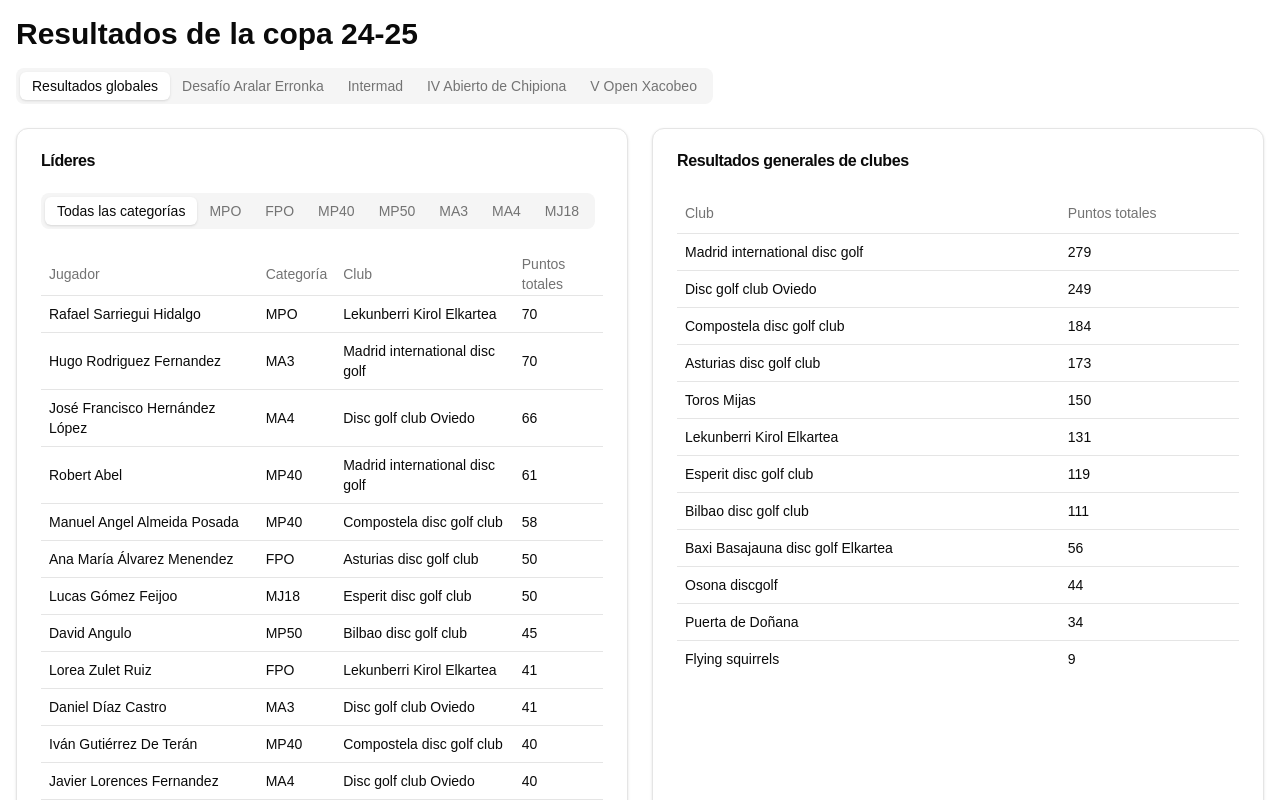
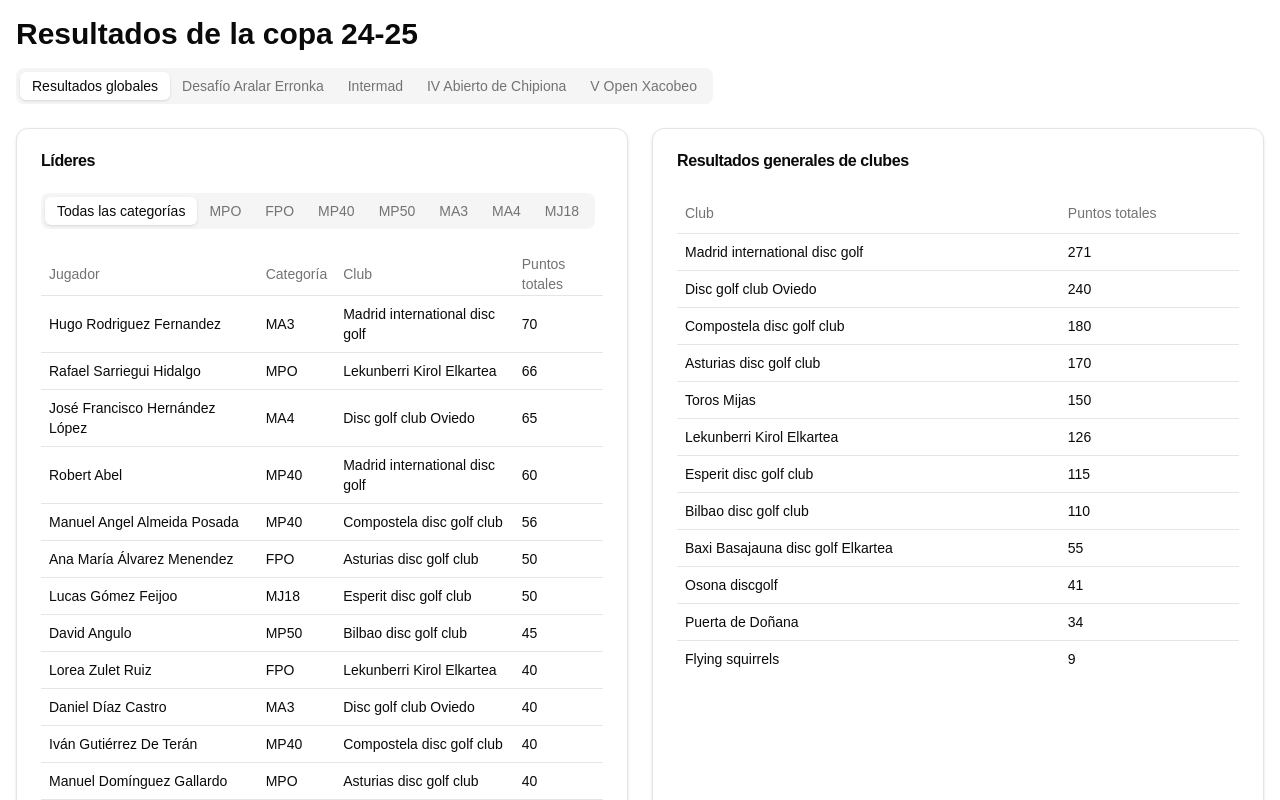
Before and after one commit to fedejsoren/aedg-copa-24-25, a Next.js app: page / in a window 1280 px wide. Shown: the top 800 px of the page. Built offline with nearby package versions, Linux system fonts and the light colour scheme.

Commit message:
updating xacobeo results

```diff
--- a/app/page.tsx
+++ b/app/page.tsx
@@ -26,9 +26,9 @@ export default function TournamentResults() {
   const calculatePoints = (position: number) => {
     if (position === 1) return 25
     if (position === 2) return 20
-    if (position === 3) return 16
-    if (position === 4) return 13
-    if (position === 5) return 11
+    if (position === 3) return 15
+    if (position === 4) return 11
+    if (position === 5) return 10
     if (position >= 6 && position <= 13) return 15 - position
     return 1
   }
```
